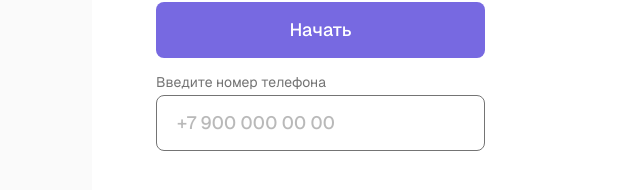
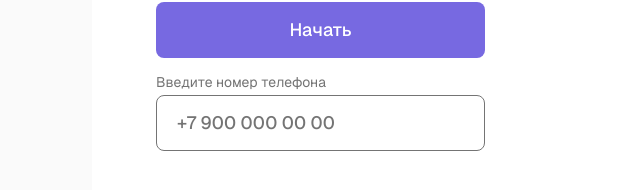
Before and after one commit to akatosphere/chat-frontend-2, a Next.js app: page / in a window 1280 px wide. Shown: the part 126-316 px from the top of the page, without its empty margins (164-804 px from the left). Built offline with nearby package versions, Linux system fonts and the light colour scheme.

Commit message:
feat: фокус эффект

```diff
--- a/src/shared/shadcn/ui/input.tsx
+++ b/src/shared/shadcn/ui/input.tsx
@@ -3,11 +3,11 @@ import { cva, VariantProps } from "class-variance-authority"
 import { cn } from "@/shared/shadcn/lib/utils"
 
 const inputVariants = cva(
-  "block w-full rounded-md border border-input text-foreground transition focus-visible:ring-2 focus-visible:ring-ring disabled:opacity-50 disabled:cursor-not-allowed",
+  "block w-full rounded-md text-black transition outline-none focus-visible:border-primary disabled:opacity-50 disabled:cursor-not-allowed",
   {
     variants: {
       variant: {
-        default: "border-1 border-gray text-gray",
+        default: "border border-gray placeholder-gray",
         error: "border-destructive focus-visible:ring-destructive",
         underline: "border-0 border-b rounded-none",
       },
```
